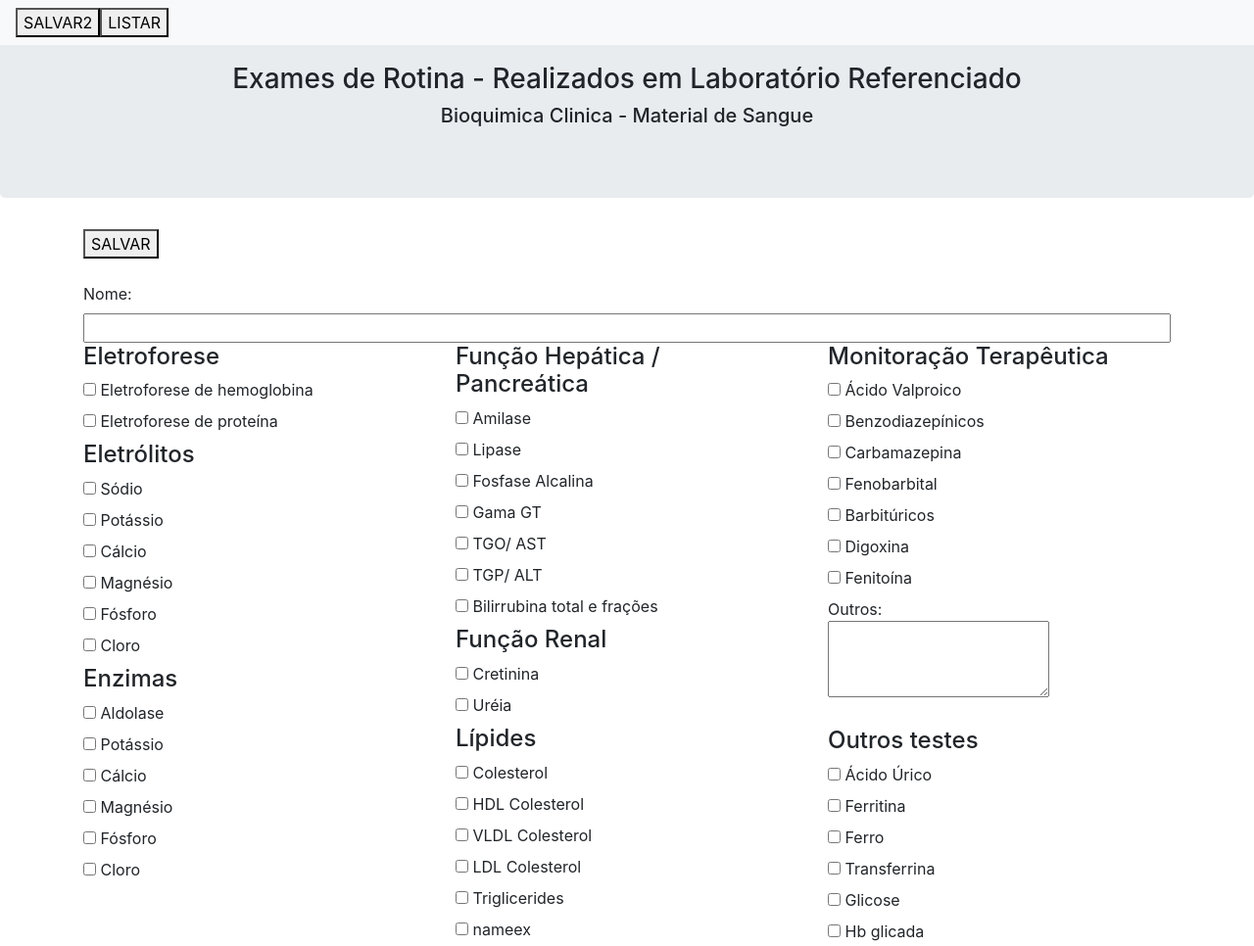
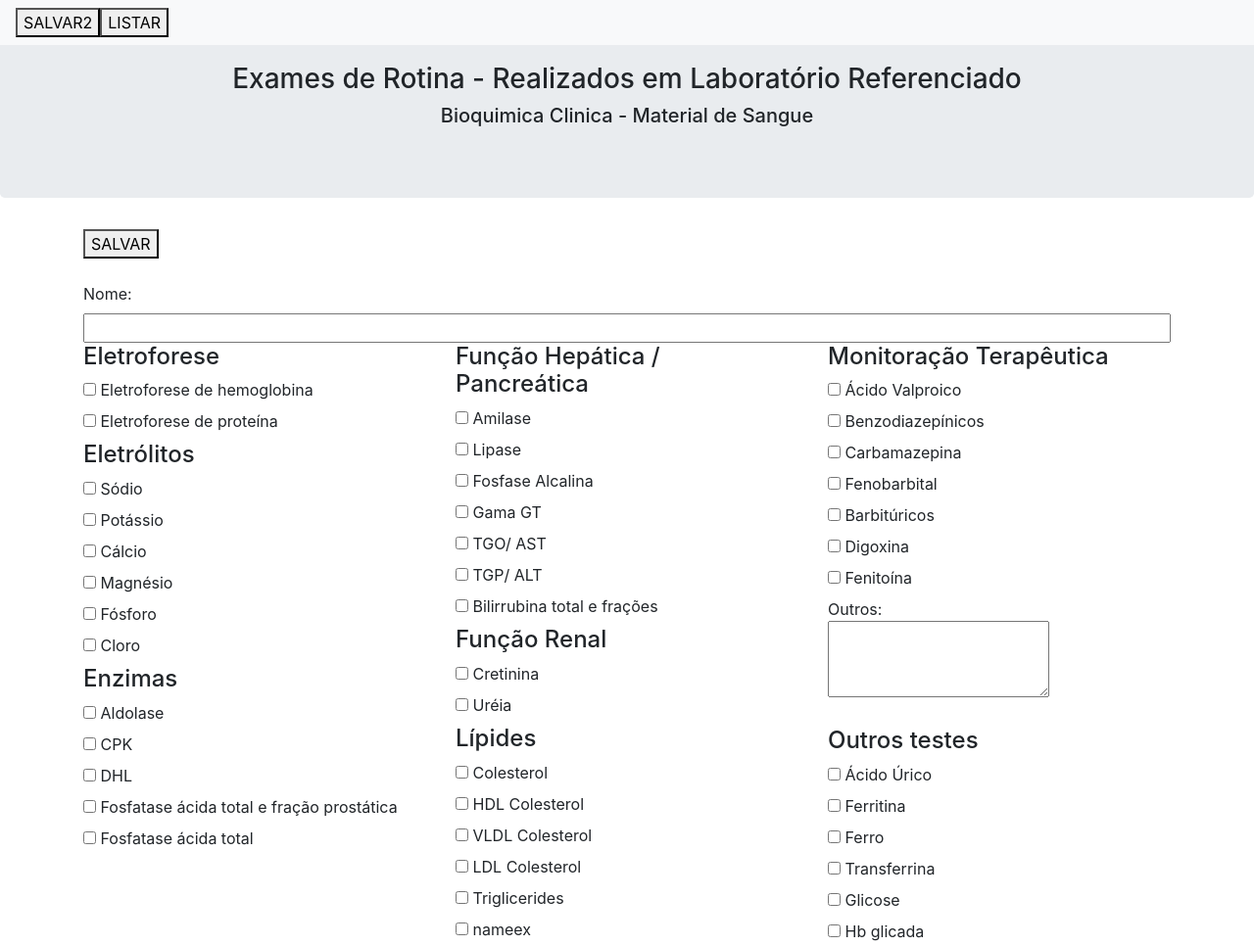
Before and after one commit to wagnermarques/check_exames, a website: page src/formulario.html in a window 1280 px wide. Shown: the top 966 px of the page at 98% size. Drawn offline with nearby package versions, Linux system fonts and the light colour scheme.

Commit message:
correcoes no formulario e na cricao de tablela de exames

```diff
--- a/src/formulario.html
+++ b/src/formulario.html
@@ -65,20 +65,17 @@
 			<input name="aldolase" id="aldolase" type="checkbox"></input>
 			<label for="aldolase">Aldolase</label></br>
 
-			<input name="potassio" id="potassio" type="checkbox"></input>
-			<label for="potassio">Potássio</label></br>
+			<input name="CPK" id="CPK" type="checkbox"></input>
+			<label for="CPK">CPK</label></br>
 
-			<input name="calcio" id="calcio"type="checkbox"></input>
-			<label for="calcio">Cálcio</label></br>
+			<input name="DHL" id="DHL"type="checkbox"></input>
+			<label for="DHL">DHL</label></br>
 
-			<input name="fosforo" id="magnesio"type="checkbox"></input>
-			<label for="magnesio">Magnésio</label></br>
+			<input name="fosfatase_acida_total_e_fracao_prostatica" id="fosfatase_acida_total_e_fracao_prostatica"type="checkbox"></input>
+			<label for="fosfatase_acida_total_e_fracao_prostatica">Fosfatase ácida total e fração prostática</label></br>
 
-			<input name="fosforo" id="fosforo"type="checkbox"></input>
-			<label for="fosforo">Fósforo</label></br>
-
-			<input name="cloro" id="cloro"type="checkbox"></input>
-			<label for="cloro">Cloro</label></br>
+			<input name="fosfatase_acida_total" id="fosfatase_acida_total"type="checkbox"></input>
+			<label for="fosfatase_acida_total">Fosfatase ácida total</label></br>
 		    </div>
 
 		    <div class="col-sm-4">
@@ -203,14 +200,14 @@
 			<input name="HepatiteC" id="HepatiteC" type="checkbox"></input>
 			<label for="HepatiteC"> Hepatite C</label></br>
 
-			<input name="Herpes_simples1/2" id="Herpes_simples1/2" type="checkbox"></input>
-			<label for="Herpes_simples1/2"> Herpes simples 1/2</label></br>
+			<input name="Herpes_simples1_2" id="Herpes_simples1_2" type="checkbox"></input>
+			<label for="Herpes_simples1_2"> Herpes simples 1/2</label></br>
 
-			<input name="HIV_1/2" id="HIV_1/2" type="checkbox"></input>
-			<label for="HIV_1/2">HIV 1/2</label></br>
+			<input name="HIV_1_2" id="HIV_1_2" type="checkbox"></input>
+			<label for="HIV_1_2">HIV 1/2</label></br>
 
-			<input name="HTLV_1/2" id="HTLV/2" type="checkbox"></input>
-			<label for="HTLV_1/2">HTLV 1/2</label></br>
+			<input name="HTLV_1_2" id="HTLV_1_2" type="checkbox"></input>
+			<label for="HTLV_1_2">HTLV 1/2</label></br>
 
 			<input name="EBV" id="EBV" type="checkbox"></input>
 			<label for="EBV"> Mononucleose Infecciosa (EBV)</label></br>
@@ -228,20 +225,20 @@
 			<label for="Toxoplasmose"> Toxoplasmose</label></br>
 
 			<h4>Autoimunidade (material sangue)</h4>
-			<input name="FAN _Hep2" id="FAN _Hep2" type="checkbox"></input><label for="FAN _Hep2"> FAN (Hep-2)</label></br>
-			<input name="Anti-DNA" id="Anti-DNA" type="checkbox"></input><label for="Anti-DNA"> Anti-DNA</label></br>
-			<input name="AntiSSA/Ro" id="AntiSSA/Ro"type="checkbox"></input><label for="AntiSSA/Ro"> AntiSSA/Ro</label></br>
-			<input name="Anti-SSB/La" id="Anti-SSB/La"type="checkbox"></input><label for="Anti-SSB/La">Anti-SSB/La</label></br>
-			<input name="Anti-Sm" id="Anti-Sm"type="checkbox"></input><label for="Anti-Sm"> Anti-Sm</label></br>
-			<input name="Anti-RNP" id="Anti-RNP"type="checkbox"></input><label for="Anti-RNP"> Anti-RNP</label></br>
-			<input name="Anti-ENA" id="Anti-ENA"type="checkbox"></input><label for="Anti-ENA"> Anti-ENA</label></br>
+			<input name="FAN_Hep2" id="FAN_Hep2" type="checkbox"></input><label for="FAN_Hep2"> FAN (Hep-2)</label></br>
+			<input name="Anti_DNA" id="Anti_DNA" type="checkbox"></input><label for="Anti_DNA"> Anti-DNA</label></br>
+			<input name="AntiSSA_Ro" id="AntiSSA_Ro"type="checkbox"></input><label for="AntiSSA_Ro"> AntiSSA/Ro</label></br>
+			<input name="Anti_SSB_La" id="Anti_SSB_La"type="checkbox"></input><label for="Anti_SSB_La">Anti-SSB/La</label></br>
+			<input name="Anti_Sm" id="Anti_Sm"type="checkbox"></input><label for="Anti_Sm"> Anti-Sm</label></br>
+			<input name="Anti_RNP" id="Anti_RNP"type="checkbox"></input><label for="Anti_RNP"> Anti-RNP</label></br>
+			<input name="Anti_ENA" id="Anti_ENA"type="checkbox"></input><label for="Anti_ENA"> Anti-ENA</label></br>
 			<input name="Fator_Reumatoide" id="Fator_Reumatoide"type="checkbox"></input><label for="Fator_Reumatoide"> Fator Reumatóide</label></br>
-			<input name="P-ANCA" id="P-ANCA"type="checkbox"></input><label for="P-ANCA"> P-ANCA</label></br>
-			<input name="C-ANCA" id="C-ANCA"type="checkbox"></input><label for="C-ANCA"> C-ANCA</label></br>
+			<input name="P_ANCA" id="P_ANCA"type="checkbox"></input><label for="P_ANCA"> P-ANCA</label></br>
+			<input name="C_ANCA" id="C_ANCA"type="checkbox"></input><label for="C_ANCA"> C-ANCA</label></br>
 
 			<h4>Proteínas Especificas e outros testes</h4>
 			<input name="ASLO" id="ASLO" type="checkbox"></input><label for="ASLO">ASLO</label></br>
-			<input name="Beta-HCG_Quantitativo" id="Beta-HCG_Quantitativo" type="checkbox"></input><label for="Beta-HCG_Quantitativo"> Beta-HCG Quantitativo</label></br>
+			<input name="Beta_HCG_Quantitativo" id="Beta_HCG_Quantitativo" type="checkbox"></input><label for="Beta_HCG_Quantitativo"> Beta-HCG Quantitativo</label></br>
 			<input name="Complemento_C3" id="Complemento_C3"type="checkbox"></input><label for="Complemento_C3"> Complemento C3</label></br>
 			<input name="Complemento_C4" id="Complemento_C4"type="checkbox"></input><label for="Complemento_C4"> Complemento C4</label></br>
 			<input name="IgE_Total" id="IgE_Total"type="checkbox"></input><label for="IgE_Total"> IgE Total</label></br>
@@ -254,8 +251,8 @@
 			<input name="T4L" id="T4L" type="checkbox"></input><label for="T4L"> T4L</label></br>
 			<input name="T3" id="T3" type="checkbox"></input><label for="T3"> T3</label></br>
 			<input name="T4" id="T4" type="checkbox"></input><label for="T4"> T4</label></br>
-			<input name="Anti-TPO" id="Anti-TPO" type="checkbox"></input><label for="Anti-TPO"> Anti-TPO</label></br>
-			<input name="Anti-tireoglobulina" id="Anti-tireoglobulina" type="checkbox"></input><label for="Anti-tireoglobulina"> Anti-tireoglobulina</label></br>
+			<input name="Anti_TPO" id="Anti_TPO" type="checkbox"></input><label for="Anti_TPO"> Anti-TPO</label></br>
+			<input name="Anti_tireoglobulina" id="Anti_tireoglobulina" type="checkbox"></input><label for="Anti_tireoglobulina"> Anti-tireoglobulina</label></br>
 			<input name="GH" id="GH" type="checkbox"></input><label for="GH"> GH</label></br>
 			<input name="PTH" id="PTH" type="checkbox"></input><label for="PTH"> PTH</label></br>
 			<input name="LH" id="LH" type="checkbox"></input><label for="LH"> LH</label></br>
@@ -272,7 +269,7 @@
 			<input name="Aldosterona" id="Aldosterona" type="checkbox"></input><label for="Aldosterona"> Aldosterona</label></br>
 			<input name="Aldolase" id="Aldolase" type="checkbox"></input><label for="Aldolase"> Aldolase</label></br>
 			<input name="Insulina" id="Insulina" type="checkbox"></input><label for="Insulina"> Insulina</label></br>
-			<input name="Peptídeo_c" id="Peptídeo_c" type="checkbox"></input><label for="Peptídeo_c"> Peptídeo c</label></br>
+			<input name="Peptideo_c" id="Peptideo_c" type="checkbox"></input><label for="Peptideo_c"> Peptídeo c</label></br>
 
 			Outros:<br>
 			<textarea name="outroHormonio" id="outroHormonio" type="checkbox" rows="3" cols="20"></textarea><br>
@@ -284,7 +281,6 @@
 			<input name="Cultura_de_fungos" id="Cultura_de_fungos" type="checkbox"></input><label for="Cultura_de_fungos"> Cultura de fungos /Material:</label></br>
 			<input name="Fungigrama" id="Fungigrama" type="checkbox"></input><label for="Fungigrama"> Fungigrama</label></br>
 			<input name="Cultura_de_Secrecao" id="Cultura_de_Secrecao" type="checkbox"></input><label for="Cultura_de_Secrecao"> Cultura de Secreção / Material</label></br>
-			<input name="Antibiograma" id="Antibiograma" type="checkbox"></input><label for="Antibiograma"> Antibiograma</label></br>
 
 			<h4>Parasitologia Clinica</h4>
 			<input name="PPF" id="PPF" type="checkbox"></input><label for="PPF"> PPF</label></br>
@@ -295,30 +291,26 @@
 		    <div class="col-sm-4">
 			<h4>Hematologia - Material Sangue</h4>
 			<input name="Hemograma_Completo" id="Hemograma_Completo" type="checkbox"></input><label for="Hemograma_Completo"> Hemograma Completo</label></br>
-			<input name="Hb+Ht" id="Hb+Ht" type="checkbox"></input><label for="Hb+Ht"> Hb + Ht</label></br>
+			<input name="Hb_Ht" id="Hb_Ht" type="checkbox"></input><label for="Hb_Ht"> Hb + Ht</label></br>
 			<input name="Plaquetas" id="Plaquetas" type="checkbox"></input><label for="Plaquetas"> Plaquetas</label></br>
 			<input name="Reticuloticos " id="Reticuloticos " type="checkbox"></input><label for="Reticuloticos "> Reticulóticos </label></br>
 			<input name="VHS" id="VHS" type="checkbox"></input><label for="VHS">VHS</label></br>
 			<input name="Celulas_LE" id="Celulas_LE" type="checkbox"></input><label for="Celulas_LE"> Células LE</label></br>
-			<input name="Falcização_Hemacias" id="Falcização_Hemacias" type="checkbox"></input><label for="Falcização_Hemacias">Falcização de Hemácias</label></br>
+			<input name="Falcizaçao_Hemacias" id="Falcizaçao_Hemacias" type="checkbox"></input><label for="Falcizaçao_Hemacias">Falcização de Hemácias</label></br>
 
 			<h4>Coagulação</h4>
 			<input name="Coagulograma" id="Coagulograma" type="checkbox"></input><label for="Coagulograma">Coagulograma (TP, TTPA e TT)</label></br>
 			<input name="Tempo_Protrombina" id="Tempo_Protrombina" type="checkbox"></input><label for="Tempo_Protrombina">Tempo de Protrombina</label></br>
 			<input name="Tempo_Tromboplastina_Ativado" id="Tempo_Tromboplastina_Ativado" type="checkbox"></input><label for="Tempo_Tromboplastina_Ativado">Tempo de Tromboplastina Ativado</label></br>
 			<input name="Tempo_Trombina" id="Tempo_Trombina" type="checkbox"></input><label for="Tempo_Trombina">Tempo de Trombina</label></br>
-			<input name="Dimero-d" id="Dimero-d" type="checkbox"></input><label for="Dimero-d">Dímero-d</label></br>
+			<input name="Dimero_d" id="Dimero_d" type="checkbox"></div></input><label for="Dimero_d">Dímero-d</label></br>
 
 			<h4>Bioquimica Clinica/ Cultura : Material URINA amostra isolada/24 horas</h4>
 			<input name="Clerance_Creatinina" id="Clerance_Creatinina" type="checkbox"></input><label for="Clerance_Creatinina"> Clerance Creatinina</label></br>
 			<input name="Citrato" id="Citrato" type="checkbox"></input><label for="Citrato"> Citrato</label></br>
-			<input name="Calcio" id="Calcio" type="checkbox"></input><label for="Calcio"> Cálcio</label></br>
 			<input name="Oxalato" id="Oxalato" type="checkbox"></input><label for="Oxalato"> Oxalato</label></br>
 			<input name="Proteinura" id="Proteinura" type="checkbox"></input><label for="Proteinura"> Proteinúra</label></br>
-			<input name="Acido_Vanilmandélico" id="Acido_Vanilmandélico" type="checkbox"></input><label for="Acido_Vanilmandélico"> Ácido Vanilmandélico</label></br>
-
-			<input name="Sodio" id="Sodio" type="checkbox"></input><label for="Sodio"> Sódio</label></br>
-			<input name="Acido_Urico" id="Acido_Urico" type="checkbox"></input><label for="Acido_Urico"> Ácido Úrico</label></br>
+			<input name="Acido_Vanilmandelico" id="Acido_Vanilmandelico" type="checkbox"></input><label for="Acido_Vanilmandelico"> Ácido Vanilmandélico</label></br>
 			<input name="Cistina" id="Cistina" type="checkbox"></input><label for="Cistina"> Cistina</label></br>
 			<input name="Potassio" id="Potassio" type="checkbox"></input><label for="Potassio"> Potássio</label></br>
 			<input name="Microalbuminuria" id="Microalbuminuria" type="checkbox"></input><label for="Microalbuminuria"> Microalbuminúria</label></br>
--- a/src/persist_in_sqlite.js
+++ b/src/persist_in_sqlite.js
@@ -37,9 +37,9 @@ exports.persistence = {
     },
 
     persist : function(obj,tableName){
+        let insertSql = sqlUtils.writeInsertSql_FromObjectWithBooleanAttributes_Using01Values(obj,tableName);
+        console.log(insertSql);
         try {
-            let insertSql = sqlUtils.writeInsertSql_FromObjectWithBooleanAttributes_Using01Values(obj,tableName);
-            console.log(insertSql);
             this._db.run(insertSql);
         } catch(err) {
             console.log(err.message);
```
